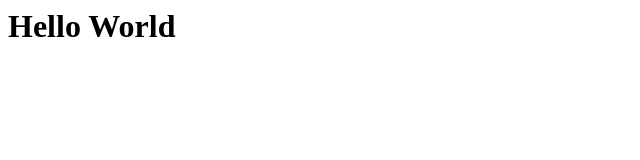
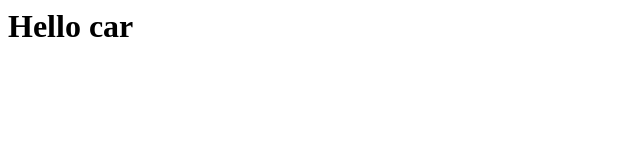
Before and after one commit to ZER0-hmd/Amazing-things, a plain HTML site: page index.html in a window 1280 px wide. Shown: the whole page, without its empty margins (0-640 px from the left). Drawn offline with Linux system fonts and the light colour scheme.

Commit message:
Update index.html

```diff
--- a/index.html
+++ b/index.html
@@ -1,5 +1,5 @@
 <html>
   <body>
-    <h1>Hello World</h1>
+    <h1>Hello car</h1>
   </body>
 </html>
```
